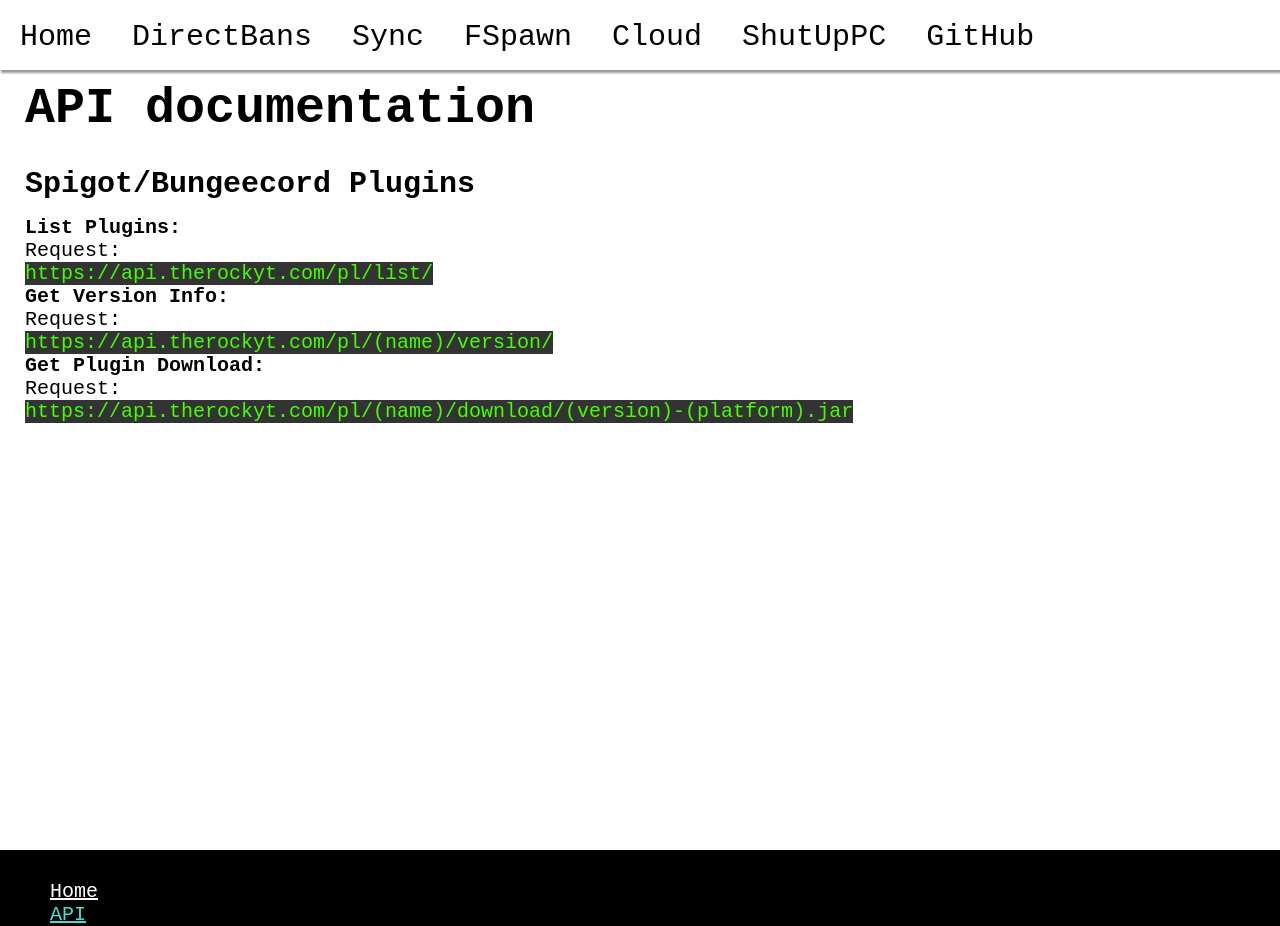
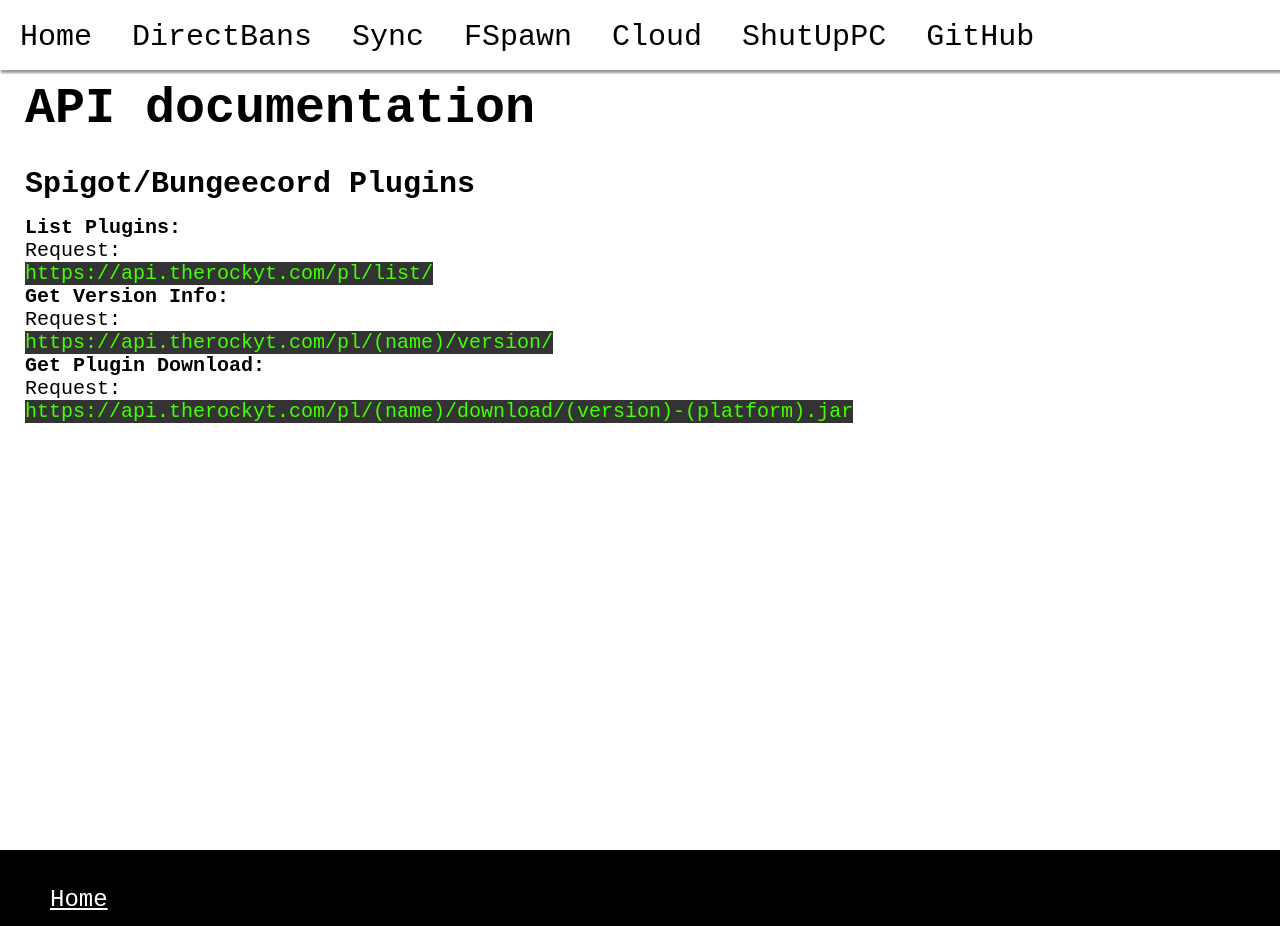
Before and after one commit to TheRockYT/www.therockyt.com, a Next.js app: page /api in a window 1280 px wide. Shown: the top 926 px of the page. Built offline with nearby package versions, Linux system fonts and the light colour scheme.

Commit message:
Updated footer size to improve lighthouse

```diff
--- a/style/navigation.css
+++ b/style/navigation.css
@@ -84,7 +84,10 @@ nav ul li a.active {
   transition: color 0.5s;
   color: turquoise;
 }
-
+footer ul li a {
+  font-size: 1.2em;
+  line-height: 40px;
+}
 #nav_logo {
   display: block;
   top: 5px;
```
